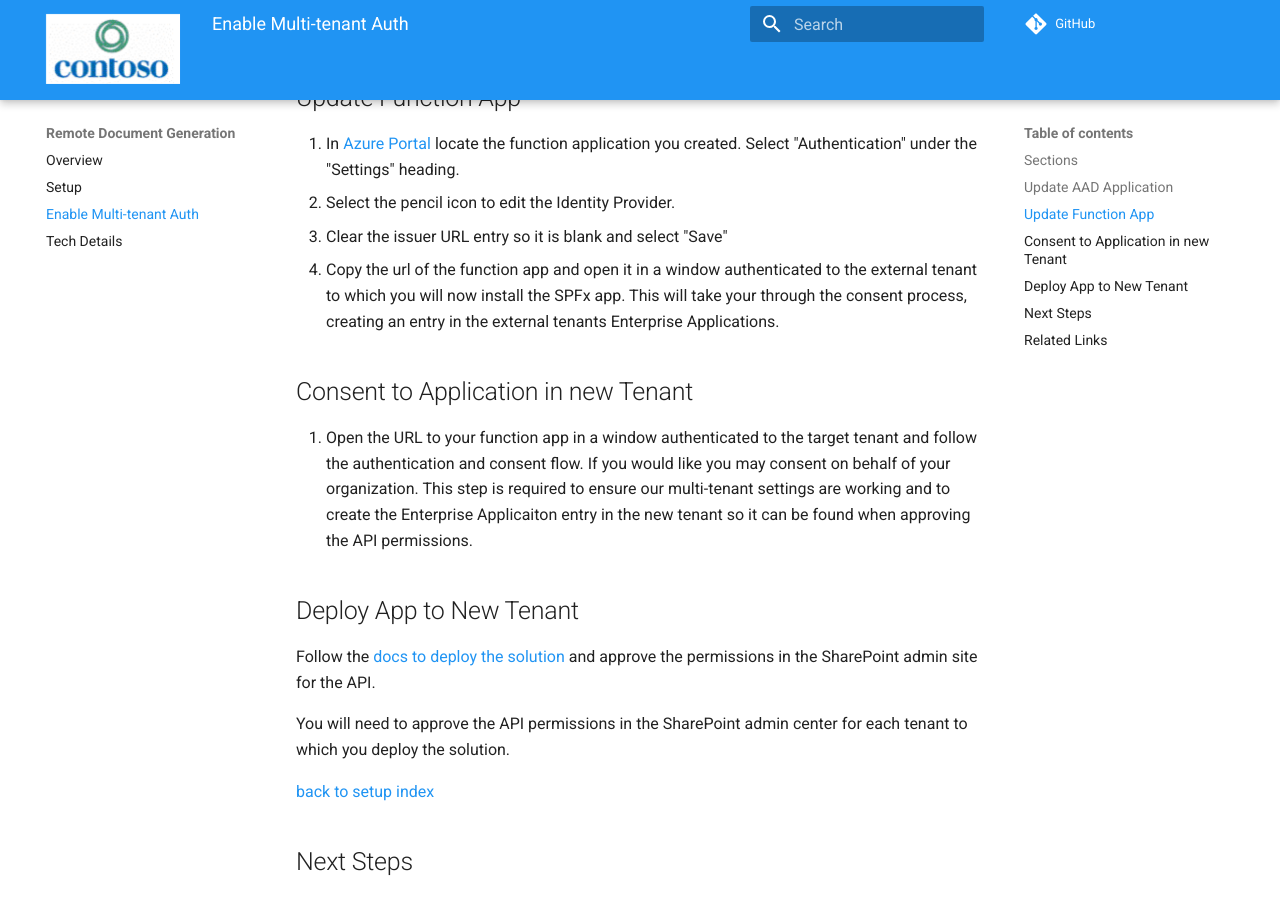
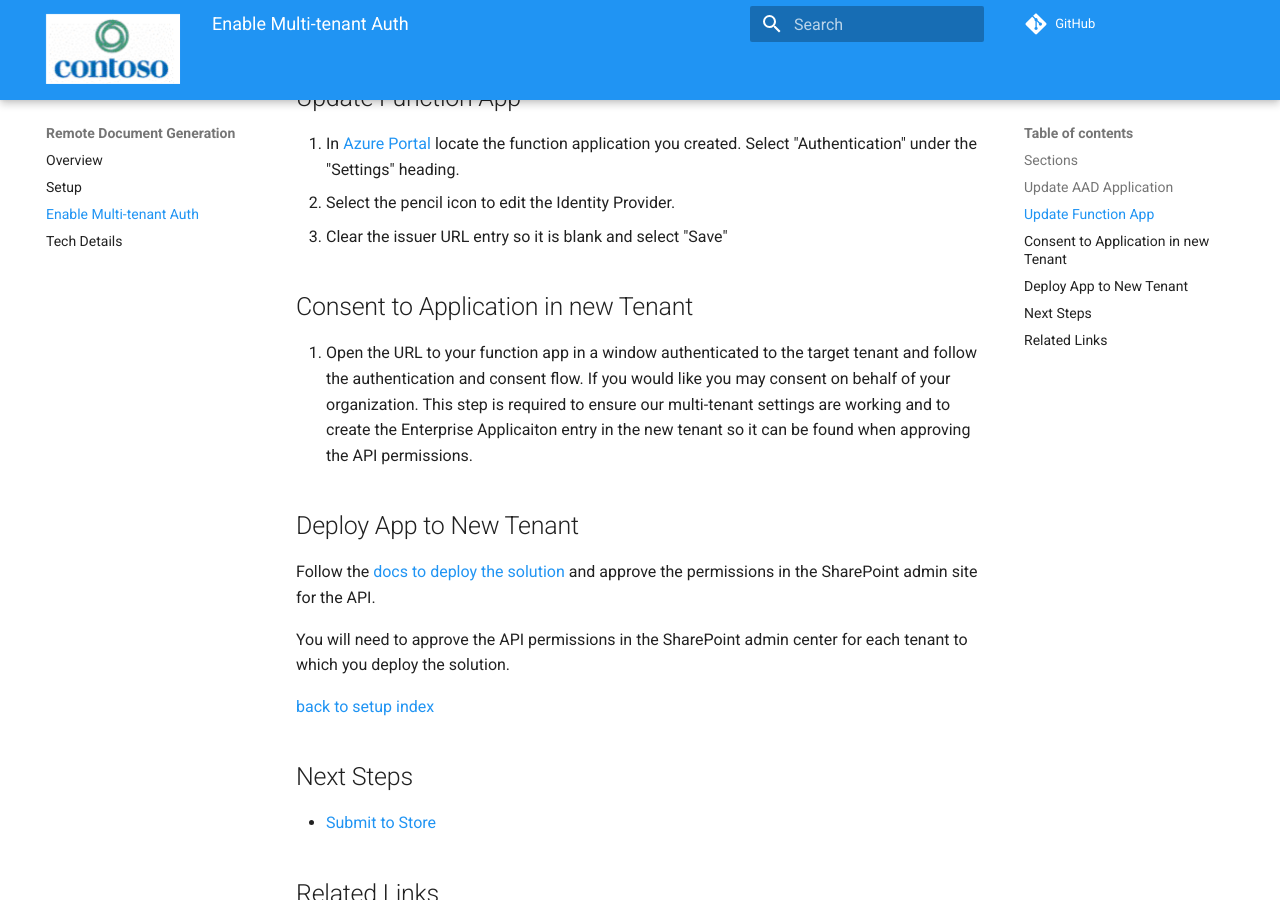
Before and after one commit to pnp/contoso, an MkDocs documentation site: the page built from docs/list-view-invoke/multi-tenant.md, in a window 1280 px wide and 900 px high, scrolled down 1546 px. Built offline with MkDocs 1.6.1 and Material for MkDocs 9.7.7, drawn with Linux system fonts in a browser that asks for light colours; comment, search, counter and statistics services are not loaded.

Commit message:
small multi-auth docs update

```diff
--- a/docs/list-view-invoke/multi-tenant.md
+++ b/docs/list-view-invoke/multi-tenant.md
@@ -29,7 +29,6 @@ This article is an extension of [setup](./setup.md) covering extending your sing
 1. In [Azure Portal](https://portal.azure.com/) locate the function application you created. Select "Authentication" under the "Settings" heading.
 2. Select the pencil icon to edit the Identity Provider.
 3. Clear the issuer URL entry so it is blank and select "Save"
-4. Copy the url of the function app and open it in a window authenticated to the external tenant to which you will now install the SPFx app. This will take your through the consent process, creating an entry in the external tenants Enterprise Applications.
 
 ## Consent to Application in new Tenant
 
```
